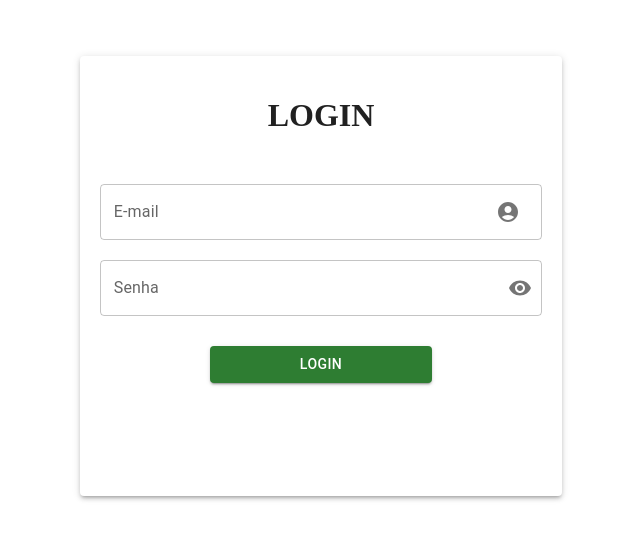
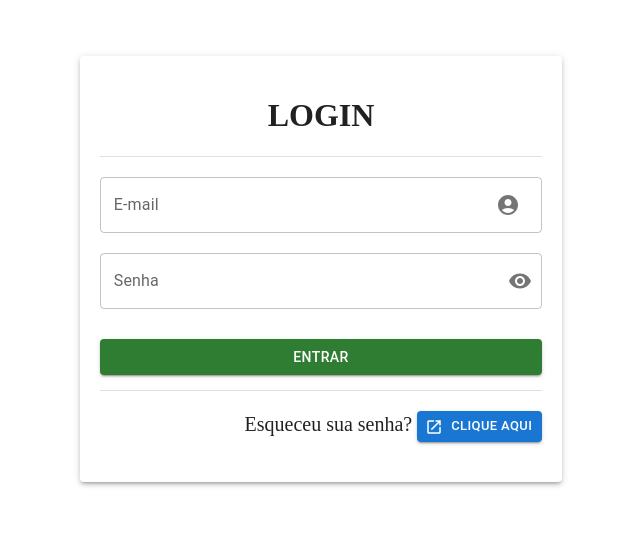
Before and after one commit to meiafase/tcc_bsi, a React (Create React App) app in the folder client-side/: page /Login in a window 1280 px wide. Shown: the part 144-684 px from the top of the page, without its empty margins (319-959 px from the left). Built offline with nearby package versions, Linux system fonts and the light colour scheme.

Commit message:
melhorando a pagina de login

```diff
--- /dev/null
+++ b/client-side/src/pages/components/snackBarError/Index.jsx
@@ -0,0 +1,29 @@
+import React from 'react';
+import Stack from '@mui/material/Stack';
+import Snackbar from '@mui/material/Snackbar';
+import MuiAlert from '@mui/material/Alert';
+
+const Alert = React.forwardRef(function Alert(props, ref) {
+  return <MuiAlert elevation={6} ref={ref} variant="filled" {...props} />;
+});
+
+export default function SnackbarError(props) {
+
+  const handleClose = (event, reason) => {
+    if (reason === 'clickaway') {
+      return;
+    }
+
+    props.setOpenSnackBarError(false);
+  };
+
+  return (
+    <Stack spacing={2} sx={{ width: '100%' }}>
+      <Snackbar open={props.openSnackBarError} autoHideDuration={4000} onClose={handleClose}>
+        <Alert onClose={handleClose} severity="error" sx={{ width: '100%' }}>
+          {props.mensagemSnackBarError}
+        </Alert>
+      </Snackbar>
+    </Stack>
+  );
+}
--- a/client-side/src/pages/login/Index.jsx
+++ b/client-side/src/pages/login/Index.jsx
@@ -1,5 +1,4 @@
 import React, { useState } from "react";
-
 import InputAdornment from "@mui/material/InputAdornment";
 import AccountCircle from "@mui/icons-material/AccountCircle";
 import IconButton from "@mui/material/IconButton";
@@ -9,15 +8,33 @@ import FormControl from "@mui/material/FormControl";
 import Button from "@mui/material/Button";
 import Visibility from "@mui/icons-material/Visibility";
 import VisibilityOff from "@mui/icons-material/VisibilityOff";
-import Paper from '@mui/material/Paper';
+import Paper from "@mui/material/Paper";
+import OpenInNewIcon from "@mui/icons-material/OpenInNew";
+import Divider from "@mui/material/Divider";
+import { ValidateEmail } from "../../utils/email/ValidateEmail";
+import SnackbarSuccess from "../components/snackBarError/Index";
 
 export default function Index() {
   const [showPassword, setShowPassword] = useState(false);
+  const [email, setEmail] = useState("");
+  const [senha, setSenha] = useState("");
+  const [errorInput, setErrorInput] = useState(false);
+  const [openSnackBarError, setOpenSnackBarError] = useState(false);
+  const [mensagemSnackBarError, setMensagemSnackBarError] = useState("");
 
   const handleClickShowPassword = () => setShowPassword((show) => !show);
 
   const handleMouseDownPassword = (event) => {
     event.preventDefault();
+  };
+
+  const handleValidateInputs = () => {
+    if (email && senha) {
+    } else {
+      setMensagemSnackBarError("Preencha todos os campos corretamente!")
+      setOpenSnackBarError(true)
+      setErrorInput(true);
+    }
   };
 
   return (
@@ -28,26 +45,30 @@ export default function Index() {
           height: "fit-content",
           display: "flex",
           justifyContent: "center",
-          marginTop: '200px',
+          marginTop: "200px",
         }}
       >
         <Paper
-        elevation={3}
+          elevation={3}
           sx={{
             width: "35%",
-            height: "400px",
+            height: "fit-content",
             padding: "20px",
           }}
         >
           <div
-            style={{ width: "100%", textAlign: "center", marginBottom: "50px" }}
+            style={{ width: "100%", textAlign: "center", marginBottom: "20px" }}
           >
             <h1>LOGIN</h1>
+            <Divider />
           </div>
           <FormControl
             sx={{ marginBottom: "20px" }}
             fullWidth
             variant="outlined"
+            error={ValidateEmail(email)}
+            value={email}
+            onChange={(e) => setEmail(e.target.value)}
           >
             <InputLabel>E-mail</InputLabel>
             <OutlinedInput
@@ -59,7 +80,17 @@ export default function Index() {
               label="E-mail"
             />
           </FormControl>
-          <FormControl sx={{marginBottom: '30px'}} fullWidth variant="outlined">
+          <FormControl
+            sx={{ marginBottom: "30px" }}
+            fullWidth
+            variant="outlined"
+            error={errorInput}
+            value={senha}
+            onChange={(e) => {
+              setErrorInput(false);
+              setSenha(e.target.value);
+            }}
+          >
             <InputLabel>Senha</InputLabel>
             <OutlinedInput
               type={showPassword ? "text" : "password"}
@@ -80,10 +111,43 @@ export default function Index() {
           <div
             style={{ width: "100%", display: "flex", justifyContent: "center" }}
           >
-            <Button variant="contained" color="success" sx={{width: '50%'}}>Login</Button>
+            <Button
+              variant="contained"
+              color="success"
+              sx={{ width: "100%" }}
+              onClick={handleValidateInputs}
+            >
+              Entrar
+            </Button>
+          </div>
+
+          <div
+            style={{
+              width: "100%",
+              height: "fit-content",
+              marginTop: "15px",
+              textAlign: "right",
+            }}
+          >
+            <Divider />
+            <p style={{ fontSize: "20px" }}>
+              Esqueceu sua senha?{" "}
+              <Button
+                variant="contained"
+                size="small"
+                startIcon={<OpenInNewIcon />}
+              >
+                Clique aqui
+              </Button>
+            </p>
           </div>
         </Paper>
       </div>
+      <SnackbarSuccess
+        openSnackBarError={openSnackBarError}
+        setOpenSnackBarError={setOpenSnackBarError}
+        mensagemSnackBarError={mensagemSnackBarError}
+      />
     </>
   );
 }
--- /dev/null
+++ b/client-side/src/utils/email/ValidateEmail.js
@@ -0,0 +1,12 @@
+export const ValidateEmail = email => {
+
+    let re = /\S+@\S+\.\S+/;
+
+    if(email) {
+        if(re.test(email) === false) {
+            return true
+        }
+    } else {
+        return false
+    }
+}
```
